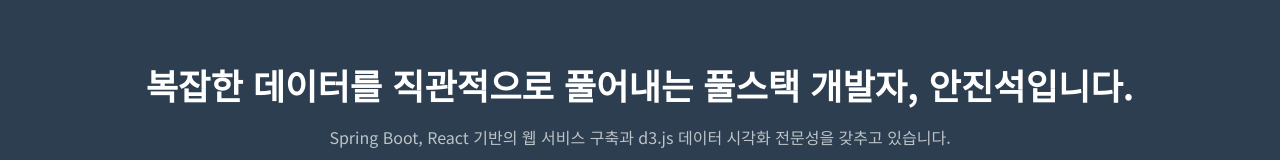
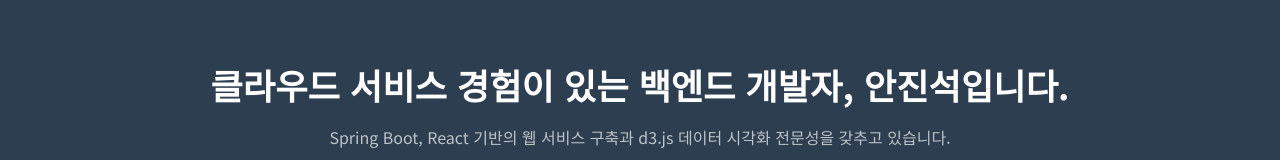
Before and after one commit to Mushbb/portfolio-page, a plain HTML site: page index.html in a window 1280 px wide. Shown: the top 160 px of the page. Drawn offline with Linux system fonts and the light colour scheme; no server answers.

Commit message:
12-09 13:39

```diff
--- a/index.html
+++ b/index.html
@@ -15,7 +15,7 @@
 
 <header class="intro-header">
 	<div class="container">
-		<h1>복잡한 데이터를 직관적으로 풀어내는 풀스택 개발자, 안진석입니다.</h1>
+		<h1>클라우드 서비스 경험이 있는 백엔드 개발자, 안진석입니다.</h1>
 		<p>Spring Boot, React 기반의 웹 서비스 구축과 d3.js 데이터 시각화 전문성을 갖추고 있습니다.</p>
 	</div>
 </header>
```
